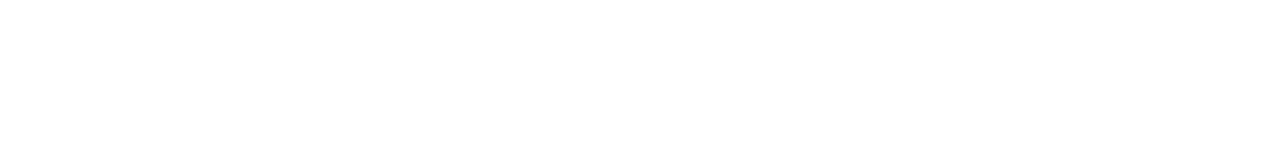
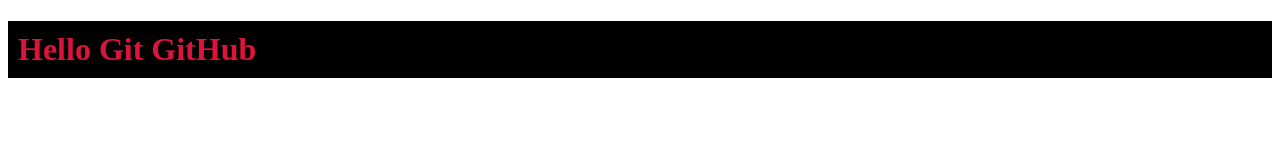
Before and after one commit to Mahidy22/git_project, a plain HTML site: page index.html in a window 1280 px wide. Drawn offline with Linux system fonts and the light colour scheme.

Commit message:
update html and link css file

```diff
--- /dev/null
+++ b/index.css
@@ -0,0 +1,6 @@
+h1{
+    color:crimson;
+    background: #000;
+    padding:10px;
+
+}
--- a/index.html
+++ b/index.html
@@ -5,8 +5,9 @@
     <meta http-equiv="X-UA-Compatible" content="IE=edge">
     <meta name="viewport" content="width=device-width, initial-scale=1.0">
     <title>Document</title>
+    <link rel="stylesheet" href="index.css">
 </head>
 <body>
-
+    <h1>Hello Git GitHub</h1>
 </body>
 </html>
```
